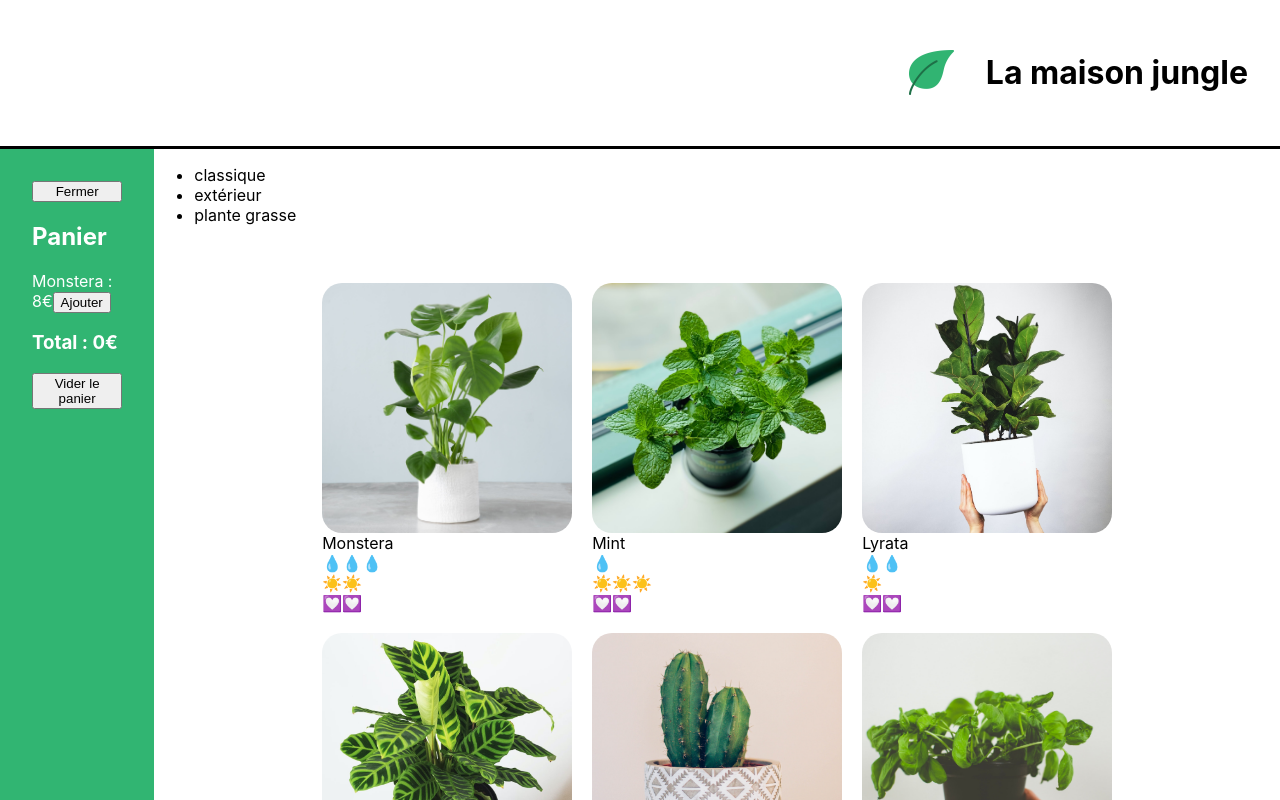
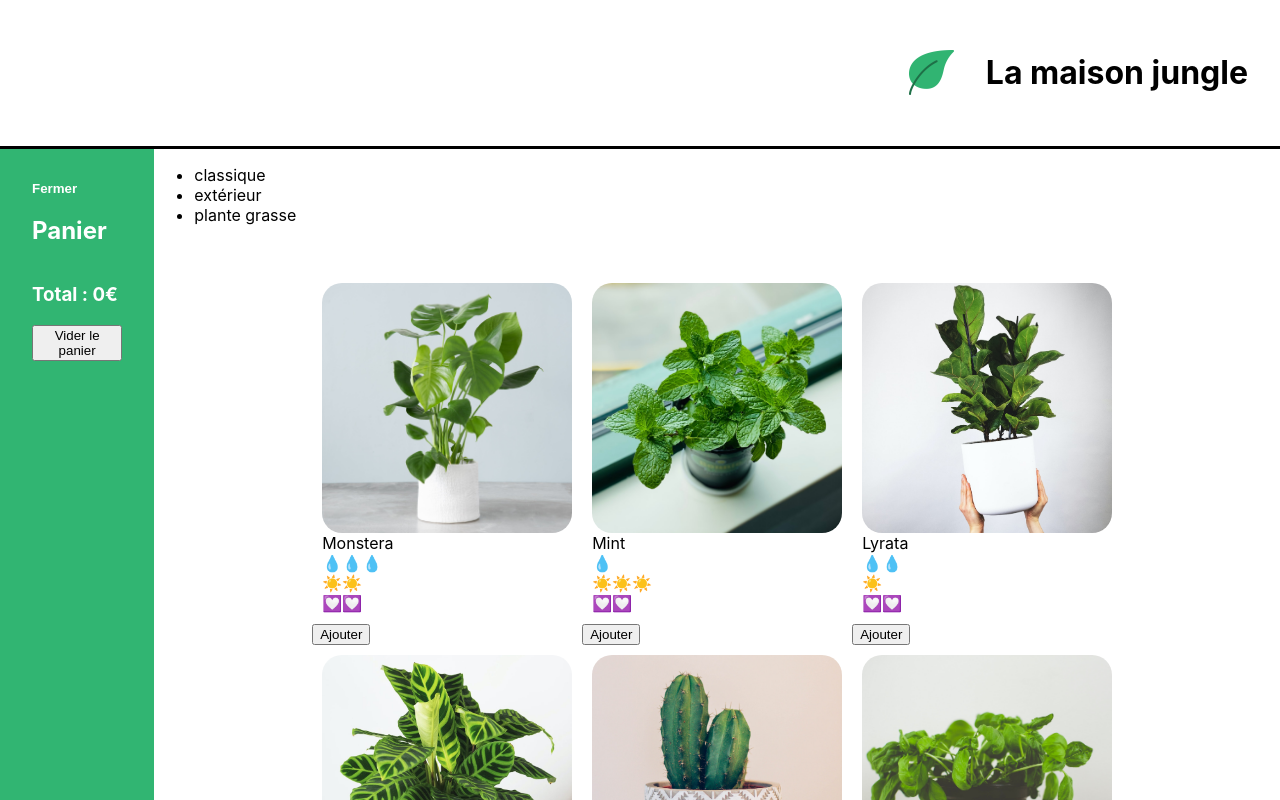
Before and after one commit to Paul-prog44/La-maison-jungle-OC-, a React (Create React App) app: page / in a window 1280 px wide. Shown: the top 800 px of the page. Built offline with nearby package versions, Linux system fonts and the light colour scheme.

Commit message:
Added add to cart functionnality

```diff
--- a/src/components/App.js
+++ b/src/components/App.js
@@ -4,18 +4,21 @@
 import Footer from './Footer';
 import '../styles/Layout.css';
 import logo from '../assets/logo.png'
+import { useState } from 'react';
 
 
 
 function App() {
+  const [cart, updateCart] = useState([])
+
   return <div>
             <Banner>
               <img src={logo} alt='La maison jungle' className='lmj-logo' />
               <h1 className='lmj-title'>La maison jungle</h1>
           </Banner>
             <div className='lmj-layout-inner'>
-              <Cart />
-              <ShoppingList />
+              <Cart cart={cart} updateCart={updateCart} />
+              <ShoppingList cart={cart} updateCart={updateCart} />
             </div>
             <Footer />
           </div>
--- a/src/components/Cart.js
+++ b/src/components/Cart.js
@@ -1,34 +1,32 @@
 import "../styles/Cart.css"
 import { useState } from "react"
 
-function Cart() {
+function Cart({ cart, updateCart }) {
     const monsteraPrice = 8
-    const [cart, updateCart] = useState(0)
     const [isOpen, setIsOpen] = useState(true)
-
-// function ResetCart() {
-//     const
-// }
 
     return isOpen ? (
         <div className='lmj-cart'>
-            <button onClick={() => setIsOpen(false)}>Fermer</button>
+            <button
+                className='lmj-cart-toggle-button'
+                onClick={() => setIsOpen(false)}
+            >
+                Fermer
+            </button>
             <h2>Panier</h2>
-            <div>
-                Monstera : {monsteraPrice}€
-                <button onClick={()=> updateCart(cart +1)}>
-                    Ajouter
-                </button>
-            </div>
             <h3>Total : {monsteraPrice * cart}€</h3>
-            <button onClick={()=> updateCart(0)}>
-                    Vider le panier
-                </button>
+            <button onClick={() => updateCart(0)}>Vider le panier</button>
         </div>
     ) : (
-        <button onClick={() => setIsOpen(true)}>Ouvrir le Panier</button>
+        <div className='lmj-cart-closed'>
+            <button
+                className='lmj-cart-toggle-button'
+                onClick={() => setIsOpen(true)}
+            >
+                Ouvrir le Panier
+            </button>
+        </div>
     )
-
 }
 
 export default Cart
--- a/src/components/ShoppingList.js
+++ b/src/components/ShoppingList.js
@@ -3,7 +3,7 @@
 import PlantItem from './PlantItem';
 
 //Fonction d'affichage des plantes dispos
-function ShoppingList() {
+function ShoppingList({ cart, updateCart }) {
 
     //Filtre des catégories pour éviter redondance
     let categories = [];
@@ -22,6 +22,7 @@
             </ul>
             <ul className='lmj-plant-list'>
                 {plantList.map(({id, cover, name, water, light, happiness}) => (
+                    <div key={id}>
                     <PlantItem
                         id={id}
                         cover={cover}
@@ -30,7 +31,8 @@
                         light={light}
                         happiness={happiness}
                         />
-
+                    <button onClick={() => updateCart(cart + 1)}>Ajouter</button>
+                    </div>
 
                 ))}
             </ul>
```
Also changed, not shown: 1 other file (tests, documents, lock files or other folders).
